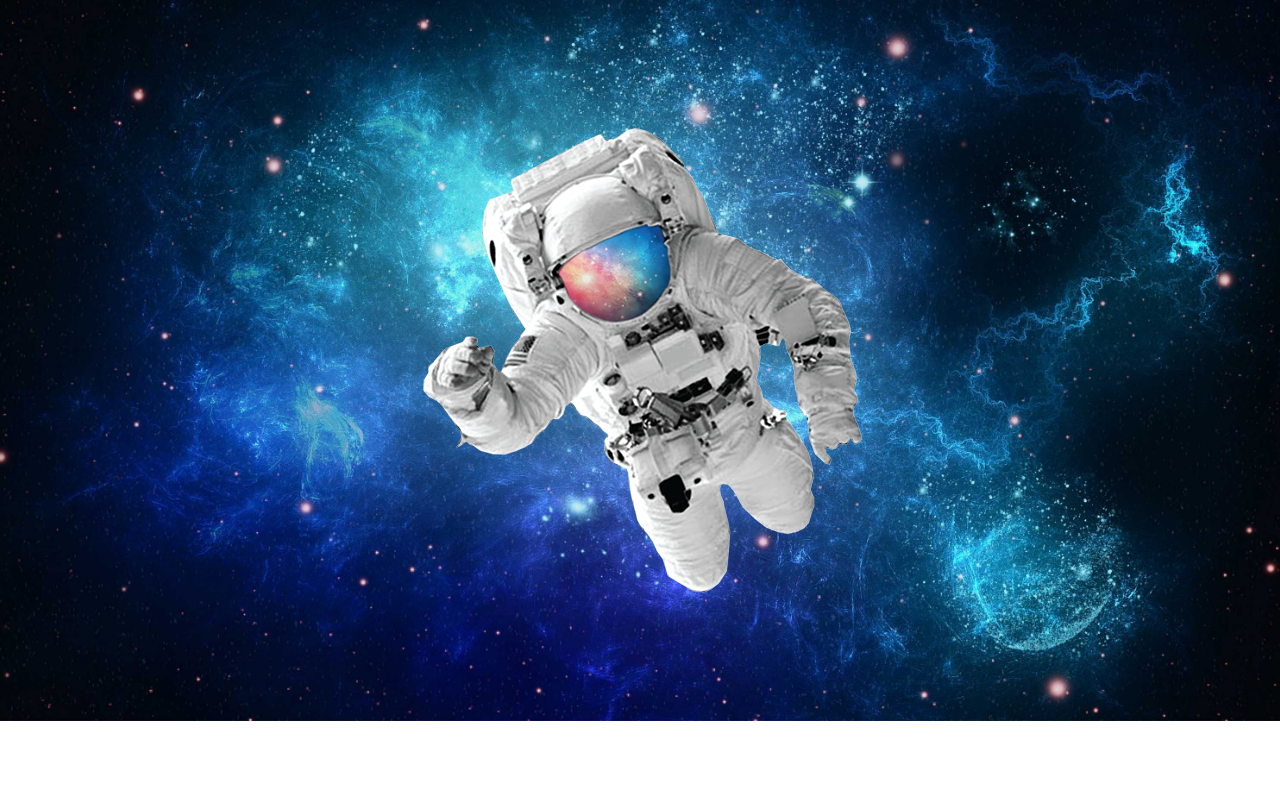
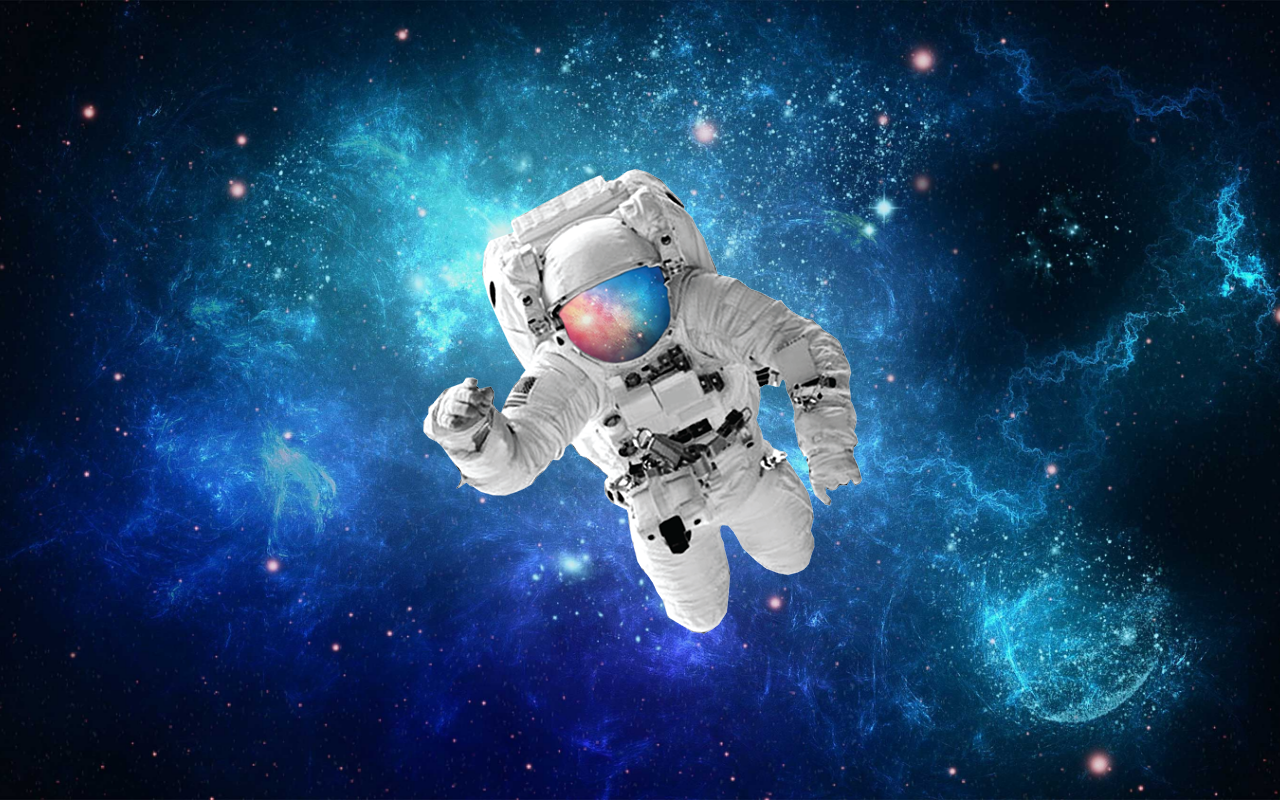
Before and after one commit to Fael3113/Html-CSS, a plain HTML site: page Modulo 2/Desafios Mod2/d002/index.html in a window 1280 px wide. Drawn offline with Linux system fonts and the light colour scheme.

Commit message:
Update style.css

```diff
--- a/Modulo 2/Desafios Mod2/d002/style.css
+++ b/Modulo 2/Desafios Mod2/d002/style.css
@@ -1,9 +1,16 @@
 @charset "UTF-8";
+
+*{
+    margin: 0;
+    padding: 0;
+    box-sizing: border-box;
+}
 
 .image-conteiner{
     position: relative;
-    object-fit: fill;
-    margin: -15px;
+    width: 100vw;
+    height: 100vh;
+    overflow: hidden;
 }
 
 .background{
@@ -17,6 +24,7 @@
     top: 50%;
     left: 50%;
     transform: translate(-50%, -50%);
+    max-width: 90%;
     width: 500px;
     height: auto;
 }
```
